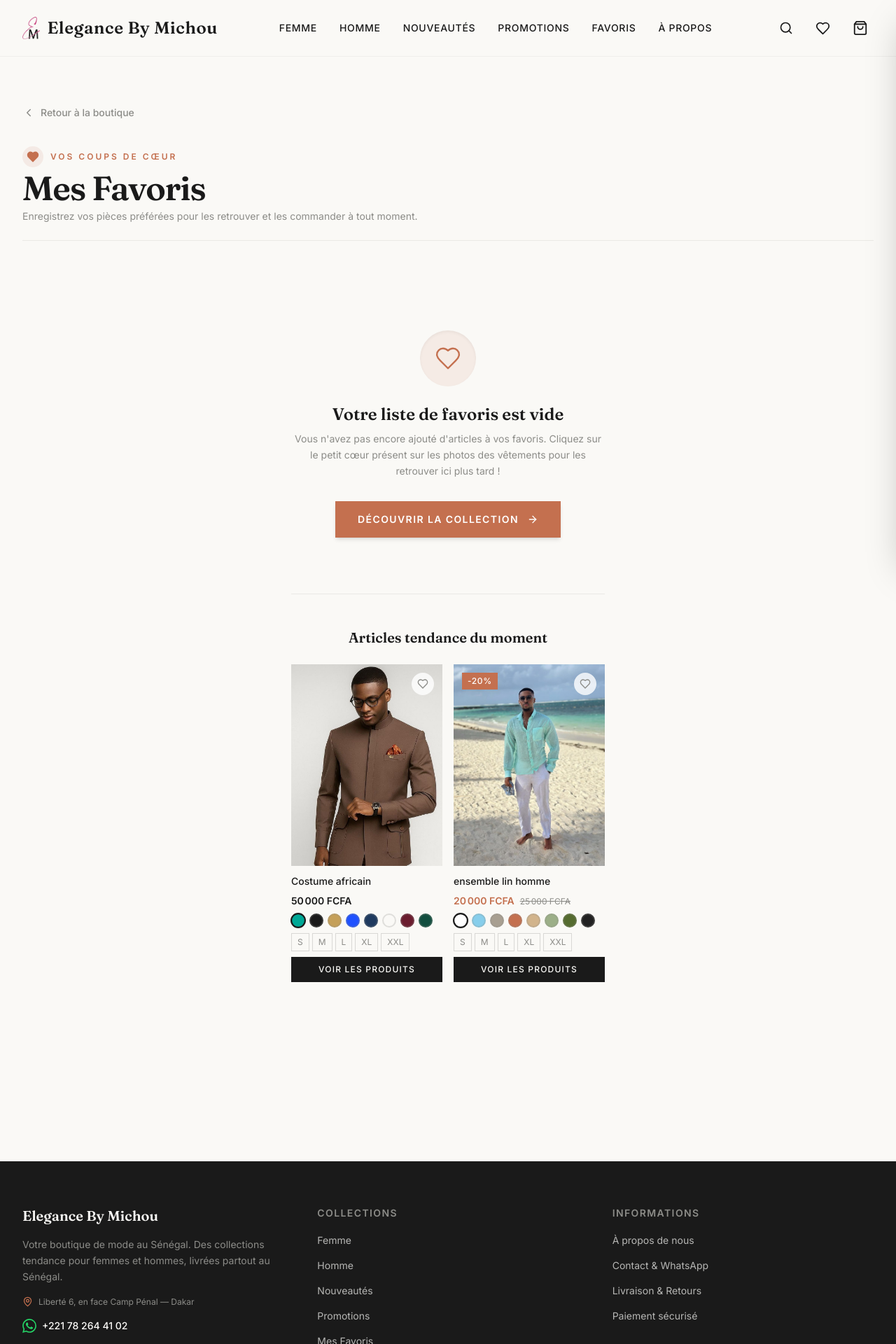
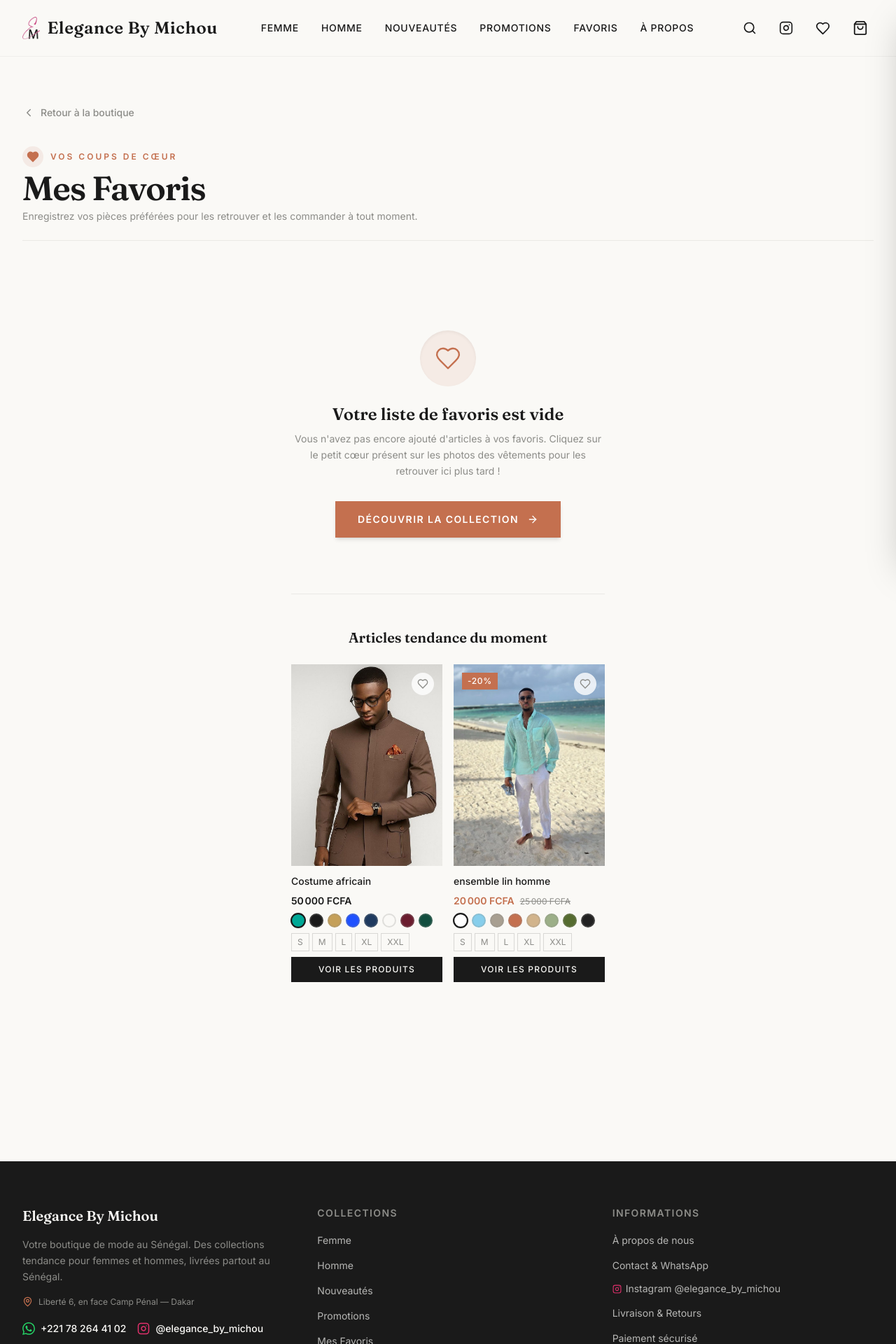
Before and after one commit to Fallou1033/elegance-by-michou, a Next.js app: page /favoris in a window 1280 px wide. Shown: the top 1920 px of the page at 70% size. Built offline with nearby package versions, Linux system fonts and the light colour scheme.

Commit message:
Integration du compte Instagram officiel elegance_by_michou dans tout le site (header, footer, accueil et a-propos)

```diff
--- a/app/a-propos/page.tsx
+++ b/app/a-propos/page.tsx
@@ -14,9 +14,10 @@ import {
   ArrowRight,
   Scissors,
   ExternalLink,
-  Navigation
+  Navigation,
+  Instagram
 } from 'lucide-react';
-import { WHATSAPP_NUMBER } from '@/data/products';
+import { WHATSAPP_NUMBER, INSTAGRAM_URL, INSTAGRAM_HANDLE } from '@/data/products';
 
 export const metadata: Metadata = {
   title: 'À Propos de Nous & Contacts | Elegance By Michou',
@@ -206,7 +207,7 @@ export default function AProposPage() {
         </div>
 
         {/* Grille des moyens de contact */}
-        <div className="grid grid-cols-1 md:grid-cols-2 lg:grid-cols-4 gap-6 mb-12">
+        <div className="grid grid-cols-1 sm:grid-cols-2 lg:grid-cols-3 xl:grid-cols-5 gap-5 mb-12">
           {/* WhatsApp */}
           <a
             href={whatsappUrl}
@@ -242,6 +243,27 @@ export default function AProposPage() {
             </div>
             <span className="mt-6 inline-flex items-center gap-2 text-xs font-bold text-terracotta uppercase tracking-wider group-hover:gap-3 transition-all">
               Appeler maintenant →
+            </span>
+          </a>
+
+          {/* Instagram Officiel */}
+          <a
+            href={INSTAGRAM_URL}
+            target="_blank"
+            rel="noopener noreferrer"
+            className="bg-white border border-stone/20 hover:border-[#E1306C] p-6 rounded-2xl shadow-xs hover:shadow-lg transition-all duration-300 flex flex-col justify-between group"
+          >
+            <div>
+              <div className="w-12 h-12 rounded-xl bg-gradient-to-tr from-amber-500 via-rose-500 to-purple-600 text-white flex items-center justify-center mb-4 group-hover:scale-110 transition-transform shadow-xs">
+                <Instagram size={24} />
+              </div>
+              <h3 className="font-serif text-lg font-semibold text-anthracite mb-1">Instagram</h3>
+              <p className="text-xs text-stone mb-2">Communauté &amp; Stories</p>
+              <p className="text-sm font-bold text-anthracite font-mono">@elegance_by_michou</p>
+              <p className="text-xs text-stone mt-0.5">Arrivages &amp; Looks exclusifs</p>
+            </div>
+            <span className="mt-6 inline-flex items-center gap-2 text-xs font-bold text-[#E1306C] uppercase tracking-wider group-hover:gap-3 transition-all">
+              Rejoindre sur Instagram →
             </span>
           </a>
 
@@ -354,21 +376,30 @@ export default function AProposPage() {
             </p>
           </div>
 
-          <div className="flex flex-col sm:flex-row items-center gap-4 flex-shrink-0 w-full md:w-auto">
+          <div className="flex flex-col sm:flex-row items-center gap-3.5 flex-shrink-0 w-full md:w-auto">
             <a
               href={whatsappUrl}
               target="_blank"
               rel="noopener noreferrer"
-              className="w-full sm:w-auto inline-flex items-center justify-center gap-2.5 px-6 py-4 rounded-none bg-[#25D366] text-white text-xs font-semibold tracking-widest uppercase hover:bg-[#20bd5a] transition-colors shadow-md"
+              className="w-full sm:w-auto inline-flex items-center justify-center gap-2 px-5 py-3.5 rounded-none bg-[#25D366] text-white text-xs font-semibold tracking-widest uppercase hover:bg-[#20bd5a] transition-colors shadow-md"
             >
               <MessageCircle size={16} />
-              <span>Discuter sur WhatsApp</span>
+              <span>WhatsApp</span>
+            </a>
+            <a
+              href={INSTAGRAM_URL}
+              target="_blank"
+              rel="noopener noreferrer"
+              className="w-full sm:w-auto inline-flex items-center justify-center gap-2 px-5 py-3.5 rounded-none bg-gradient-to-r from-purple-600 via-rose-500 to-amber-500 text-white text-xs font-semibold tracking-widest uppercase hover:opacity-90 transition-opacity shadow-md"
+            >
+              <Instagram size={16} />
+              <span>Instagram</span>
             </a>
             <Link
               href="/#catalogue"
-              className="w-full sm:w-auto inline-flex items-center justify-center gap-2 px-6 py-4 rounded-none border border-ivory/30 text-ivory hover:border-terracotta hover:text-terracotta text-xs font-semibold tracking-widest uppercase transition-colors"
+              className="w-full sm:w-auto inline-flex items-center justify-center gap-2 px-5 py-3.5 rounded-none border border-ivory/30 text-ivory hover:border-terracotta hover:text-terracotta text-xs font-semibold tracking-widest uppercase transition-colors"
             >
-              <span>Voir la boutique</span>
+              <span>Boutique</span>
               <ArrowRight size={14} />
             </Link>
           </div>
--- a/app/page.tsx
+++ b/app/page.tsx
@@ -2,6 +2,7 @@ import { Suspense } from 'react';
 import HeroBanner from '@/components/home/HeroBanner';
 import ProductGrid from '@/components/home/ProductGrid';
 import TestimonialsSection from '@/components/home/TestimonialsSection';
+import InstagramSection from '@/components/home/InstagramSection';
 import SkeletonCard from '@/components/ui/SkeletonCard';
 
 function ProductGridFallback() {
@@ -23,6 +24,7 @@ export default function HomePage({ searchParams }: { searchParams?: { slide?: st
         <ProductGrid />
       </Suspense>
       <TestimonialsSection />
+      <InstagramSection />
     </>
   );
 }
--- /dev/null
+++ b/components/home/InstagramSection.tsx
@@ -0,0 +1,116 @@
+import Image from 'next/image';
+import { Instagram, ExternalLink, Heart } from 'lucide-react';
+import { INSTAGRAM_URL, INSTAGRAM_HANDLE } from '@/data/products';
+
+const INSTAGRAM_POSTS = [
+  {
+    image: '/images/products/Costume%20africain/WhatsApp%20Image%202026-09-05%20at%2014.06.38.jpeg',
+    title: 'Costume Africain de Prestige',
+    likes: '142',
+  },
+  {
+    image: '/images/products/Mini%20robe%20brod%C3%A9%20anglais%20100%25%20coton/WhatsApp%20Image%202026-09-05%20at%2014.05.00%20(1).jpeg',
+    title: 'Mini Robe Broderie Anglaise',
+    likes: '238',
+  },
+  {
+    image: '/images/products/Grand%20boubou/WhatsApp%20Image%202026-09-05%20at%2014.00.52.jpeg',
+    title: 'Grand Boubou Cérémonie',
+    likes: '315',
+  },
+  {
+    image: '/images/products/ensemble%20lin%20homme/WhatsApp%20Image%202026-09-05%20at%2013.53.11%20(1).jpeg',
+    title: 'Ensemble Pur Lin Homme',
+    likes: '189',
+  },
+  {
+    image: '/images/products/Tenue%20tradi-moderne%20ensemble%20100%25%20coton/WhatsApp%20Image%202026-09-05%20at%2013.58.06%20(1).jpeg',
+    title: 'Ensemble Tradi-Moderne 100% Coton',
+    likes: '204',
+  },
+  {
+    image: '/images/products/Safari%20Supercen/WhatsApp%20Image%202026-09-05%20at%2014.01.30.jpeg',
+    title: 'Ensemble Safari Supercen',
+    likes: '167',
+  },
+];
+
+export default function InstagramSection() {
+  return (
+    <section className="py-16 md:py-24 bg-white border-t border-stone/15 overflow-hidden">
+      <div className="max-w-7xl mx-auto px-4 sm:px-6 lg:px-8">
+        {/* Header */}
+        <div className="text-center max-w-2xl mx-auto mb-12">
+          <a
+            href={INSTAGRAM_URL}
+            target="_blank"
+            rel="noopener noreferrer"
+            className="inline-flex items-center gap-2 px-3.5 py-1.5 rounded-full bg-rose-50 text-[#E1306C] text-xs font-semibold uppercase tracking-[0.2em] mb-3 hover:bg-rose-100 transition-colors"
+          >
+            <Instagram size={14} />
+            <span>{INSTAGRAM_HANDLE}</span>
+          </a>
+          <h2 className="font-serif text-3xl sm:text-4xl md:text-5xl font-semibold text-anthracite mb-4">
+            Suivez Notre Univers sur Instagram
+          </h2>
+          <p className="text-stone text-sm sm:text-base leading-relaxed">
+            Découvrez nos nouvelles créations en avant-première, les coulisses de nos ateliers dakarois et les looks de nos clients en story.
+          </p>
+        </div>
+
+        {/* Grid des 6 photos Instagram */}
+        <div className="grid grid-cols-2 sm:grid-cols-3 lg:grid-cols-6 gap-3 sm:gap-4 mb-10">
+          {INSTAGRAM_POSTS.map((post, idx) => (
+            <a
+              key={idx}
+              href={INSTAGRAM_URL}
+              target="_blank"
+              rel="noopener noreferrer"
+              className="group relative aspect-square rounded-xl overflow-hidden bg-stone/10 shadow-xs block"
+            >
+              <Image
+                src={post.image}
+                alt={post.title}
+                fill
+                sizes="(max-width: 640px) 50vw, (max-width: 1024px) 33vw, 16vw"
+                className="object-cover object-top transition-transform duration-500 group-hover:scale-110"
+              />
+
+              {/* Overlay on hover */}
+              <div className="absolute inset-0 bg-gradient-to-t from-black/80 via-black/40 to-transparent opacity-0 group-hover:opacity-100 transition-opacity duration-300 flex flex-col justify-between p-3 text-white">
+                <div className="flex justify-end">
+                  <span className="p-1.5 rounded-full bg-white/20 backdrop-blur-xs">
+                    <Instagram size={14} className="text-white" />
+                  </span>
+                </div>
+                <div>
+                  <p className="text-[11px] font-medium leading-snug line-clamp-2">
+                    {post.title}
+                  </p>
+                  <div className="flex items-center gap-1 text-[10px] text-ivory/80 mt-1">
+                    <Heart size={10} className="fill-rose-500 text-rose-500" />
+                    <span>{post.likes}</span>
+                  </div>
+                </div>
+              </div>
+            </a>
+          ))}
+        </div>
+
+        {/* CTA Button */}
+        <div className="text-center">
+          <a
+            href={INSTAGRAM_URL}
+            target="_blank"
+            rel="noopener noreferrer"
+            className="inline-flex items-center justify-center gap-2.5 px-8 py-4 bg-gradient-to-r from-purple-600 via-rose-500 to-amber-500 text-white text-xs font-bold uppercase tracking-widest hover:opacity-95 transition-opacity shadow-md hover:shadow-lg"
+          >
+            <Instagram size={16} />
+            <span>Suivre {INSTAGRAM_HANDLE} sur Instagram</span>
+            <ExternalLink size={14} />
+          </a>
+        </div>
+      </div>
+    </section>
+  );
+}
--- a/components/layout/Footer.tsx
+++ b/components/layout/Footer.tsx
@@ -1,5 +1,6 @@
 import Link from 'next/link';
-import { MapPin } from 'lucide-react';
+import { MapPin, Instagram } from 'lucide-react';
+import { INSTAGRAM_URL, INSTAGRAM_HANDLE, WHATSAPP_NUMBER } from '@/data/products';
 
 export default function Footer() {
   return (
@@ -17,17 +18,28 @@ export default function Footer() {
                 Liberté 6, en face Camp Pénal — Dakar
               </Link>
             </div>
-            <div className="flex items-center gap-3 mt-4">
+            <div className="flex flex-col sm:flex-row sm:items-center gap-4 mt-5">
               <a
-                href="https://wa.me/221782644102"
+                href={`https://wa.me/${WHATSAPP_NUMBER}`}
                 target="_blank"
                 rel="noopener noreferrer"
-                className="flex items-center gap-2 text-sm font-medium hover:text-terracotta transition-colors"
+                className="flex items-center gap-2 text-sm font-medium hover:text-[#25D366] transition-colors"
               >
-                <svg width="20" height="20" viewBox="0 0 24 24" fill="#25D366">
+                <svg width="18" height="18" viewBox="0 0 24 24" fill="#25D366">
                   <path d="M17.472 14.382c-.297-.149-1.758-.867-2.03-.967-.273-.099-.471-.148-.67.15-.197.297-.767.966-.94 1.164-.173.199-.347.223-.644.075-.297-.15-1.255-.463-2.39-1.475-.883-.788-1.48-1.761-1.653-2.059-.173-.297-.018-.458.13-.606.134-.133.298-.347.446-.52.149-.174.198-.298.298-.497.099-.198.05-.371-.025-.52-.075-.149-.669-1.612-.916-2.207-.242-.579-.487-.5-.669-.51-.173-.008-.371-.01-.57-.01-.198 0-.52.074-.792.372-.272.297-1.04 1.016-1.04 2.479 0 1.462 1.065 2.875 1.213 3.074.149.198 2.096 3.2 5.077 4.487.709.306 1.262.489 1.694.625.712.227 1.36.195 1.871.118.571-.085 1.758-.719 2.006-1.413.248-.694.248-1.289.173-1.413-.074-.124-.272-.198-.57-.347m-5.421 7.403h-.004a9.87 9.87 0 01-5.031-1.378l-.361-.214-3.741.982.998-3.648-.235-.374a9.86 9.86 0 01-1.51-5.26c.001-5.45 4.436-9.884 9.888-9.884 2.64 0 5.122 1.03 6.988 2.898a9.825 9.825 0 012.893 6.994c-.003 5.45-4.437 9.884-9.885 9.884m8.413-18.297A11.815 11.815 0 0012.05 0C5.495 0 .16 5.335.157 11.892c0 2.096.547 4.142 1.588 5.945L.057 24l6.305-1.654a11.882 11.882 0 005.683 1.448h.005c6.554 0 11.89-5.335 11.893-11.893a11.821 11.821 0 00-3.48-8.413z"/>
                 </svg>
-                +221 78 264 41 02
+                <span>+221 78 264 41 02</span>
+              </a>
+
+              <a
+                href={INSTAGRAM_URL}
+                target="_blank"
+                rel="noopener noreferrer"
+                className="flex items-center gap-2 text-sm font-medium hover:text-[#E1306C] transition-colors"
+                aria-label="Instagram Elegance By Michou"
+              >
+                <Instagram size={18} className="text-[#E1306C]" />
+                <span>{INSTAGRAM_HANDLE}</span>
               </a>
             </div>
           </div>
@@ -57,13 +69,26 @@ export default function Footer() {
               {[
                 { label: 'À propos de nous', href: '/a-propos' },
                 { label: 'Contact & WhatsApp', href: '/a-propos#contact' },
+                { label: 'Instagram @elegance_by_michou', href: INSTAGRAM_URL, external: true },
                 { label: 'Livraison & Retours', href: '/a-propos#contact' },
                 { label: 'Paiement sécurisé', href: '/checkout' },
               ].map(item => (
                 <li key={item.label}>
-                  <Link href={item.href} className="text-sm text-ivory/70 hover:text-terracotta transition-colors">
-                    {item.label}
-                  </Link>
+                  {item.external ? (
+                    <a
+                      href={item.href}
+                      target="_blank"
+                      rel="noopener noreferrer"
+                      className="text-sm text-ivory/70 hover:text-[#E1306C] transition-colors flex items-center gap-1.5"
+                    >
+                      <Instagram size={13} className="text-[#E1306C]" />
+                      <span>{item.label}</span>
+                    </a>
+                  ) : (
+                    <Link href={item.href} className="text-sm text-ivory/70 hover:text-terracotta transition-colors">
+                      {item.label}
+                    </Link>
+                  )}
                 </li>
               ))}
             </ul>
--- a/components/layout/Header.tsx
+++ b/components/layout/Header.tsx
@@ -5,9 +5,9 @@ import Image from 'next/image';
 import { useCart } from '@/context/CartContext';
 import { useFavorites } from '@/context/FavoritesContext';
 import CartDrawer from '@/components/cart/CartDrawer';
-import { ShoppingBag, Search, Menu, X, Heart } from 'lucide-react';
+import { ShoppingBag, Search, Menu, X, Heart, Instagram } from 'lucide-react';
 import { useRouter } from 'next/navigation';
-import { products } from '@/data/products';
+import { products, INSTAGRAM_URL } from '@/data/products';
 import { formatPrice } from '@/lib/utils';
 
 export default function Header() {
@@ -296,6 +296,18 @@ export default function Header() {
                 <Search size={20} />
               </button>
 
+              {/* Instagram link */}
+              <a
+                href={INSTAGRAM_URL}
+                target="_blank"
+                rel="noopener noreferrer"
+                className="hidden lg:flex p-2 text-anthracite hover:text-[#E1306C] transition-colors"
+                aria-label="Instagram Elegance By Michou"
+                title="Suivre @elegance_by_michou sur Instagram"
+              >
+                <Instagram size={20} />
+              </a>
+
               {/* Favorites button */}
               <Link
                 href="/favoris"
@@ -352,6 +364,18 @@ export default function Header() {
                   )}
                 </Link>
               ))}
+
+              <div className="pt-3 mt-2 border-t border-stone/10">
+                <a
+                  href={INSTAGRAM_URL}
+                  target="_blank"
+                  rel="noopener noreferrer"
+                  className="flex items-center gap-2 text-sm font-semibold text-anthracite hover:text-[#E1306C] transition-colors py-1"
+                >
+                  <Instagram size={18} className="text-[#E1306C]" />
+                  <span>Instagram @elegance_by_michou</span>
+                </a>
+              </div>
             </nav>
           </div>
         )}
--- a/data/products.ts
+++ b/data/products.ts
@@ -440,6 +440,8 @@ export const products: Product[] = [
 ];
 
 export const WHATSAPP_NUMBER = '221782644102';
+export const INSTAGRAM_URL = 'https://www.instagram.com/elegance_by_michou?stkn=MW9qZjJ5YTQydGtvYw%3D%3D&utm_source=qr';
+export const INSTAGRAM_HANDLE = '@elegance_by_michou';
 export const FREE_SHIPPING_THRESHOLD = 50000;
 export const SHIPPING_COST = 3500;
 export const SENEGAL_CITIES = [
```
